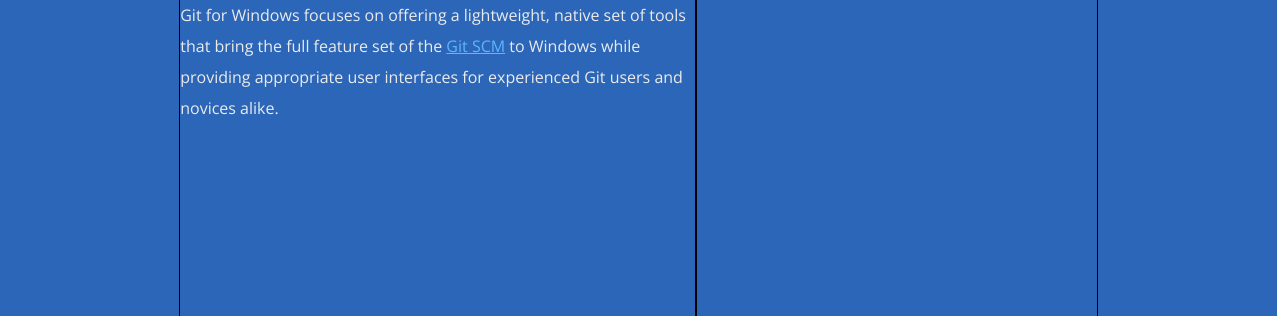
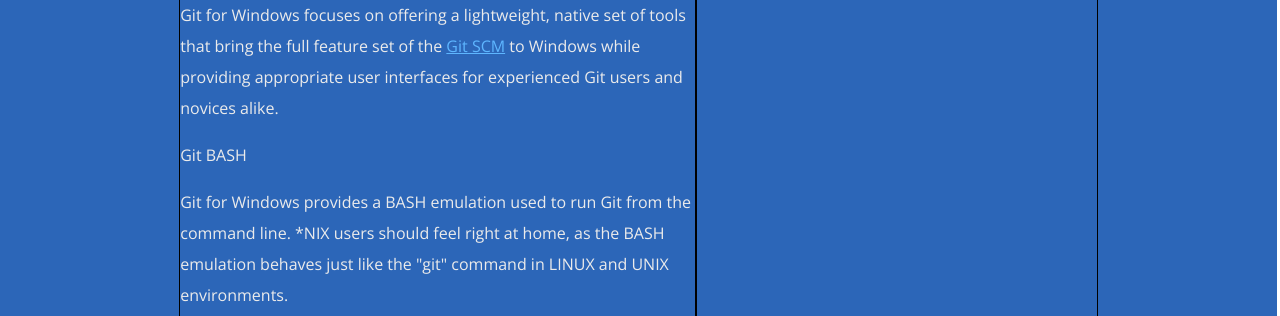
Before and after one commit to ahs1n/https-gitforwindows.org_Mockup, a plain HTML site: page index.html in a window 1280 px wide. Shown: the part 636-952 px from the top of the page. Drawn offline with nearby package versions, Linux system fonts and the light colour scheme.

Commit message:
add paragraph 2

```diff
--- a/index.html
+++ b/index.html
@@ -72,6 +72,13 @@
                 to Windows while providing appropriate user interfaces for
                 experienced Git users and novices alike.
                 </p>
+
+                <p>Git BASH</p>
+                <p>
+                    Git for Windows provides a BASH emulation used to run Git
+                    from the command line. *NIX users should feel right at home,
+                    as the BASH emulation behaves just like the "git" command in
+                    LINUX and UNIX environments.</p>
             </div>
             <div class="tools_discriptions_image"></div>
 
```
